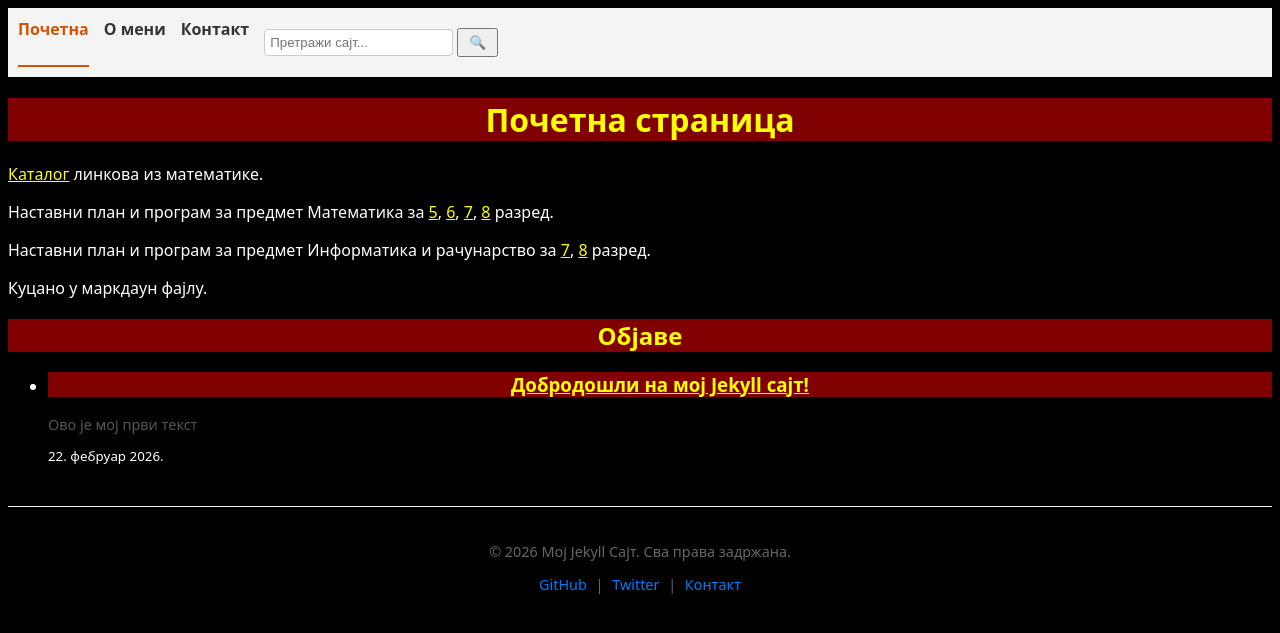
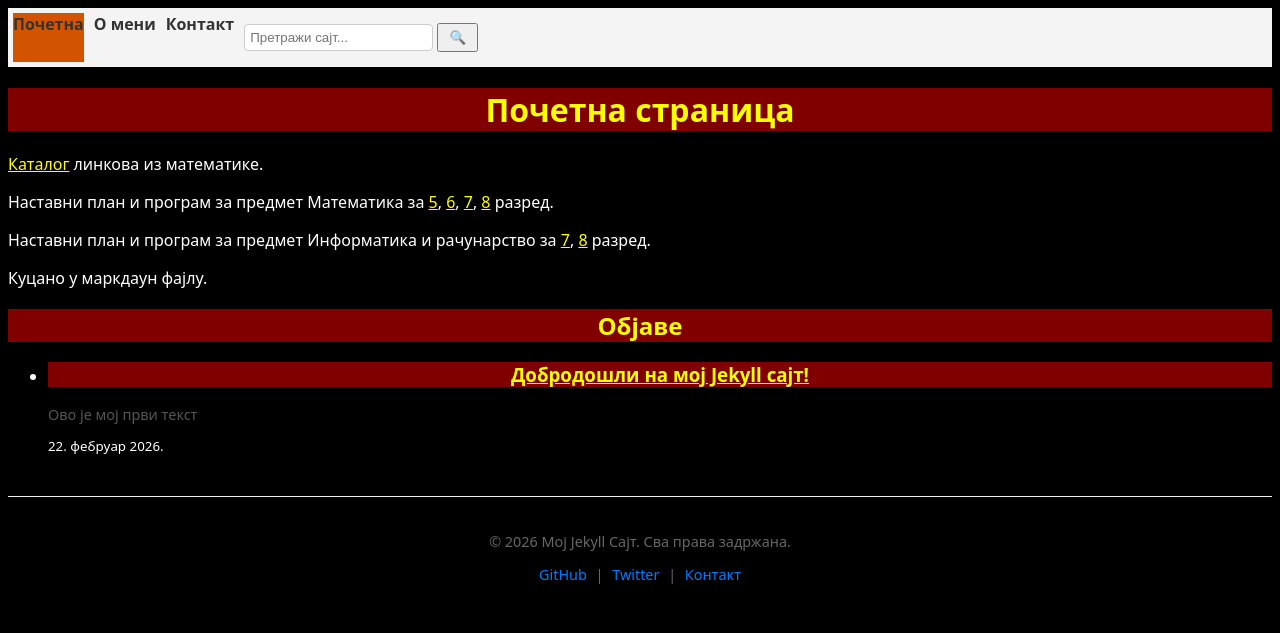
Before and after one commit to ndjapic/ndjapic.github.io, a Jekyll site: the page built from index.md, in a window 1280 px wide. Shown: the top 633 px of the page. Built offline with Jekyll 4.4.1, drawn with Linux system fonts in a browser that asks for light colours.

Commit message:
Update navigation.html

```diff
--- a/_includes/navigation.html
+++ b/_includes/navigation.html
@@ -24,10 +24,10 @@
   }
   .main-nav {
     background: #f4f4f4;
-    padding: 10px;
-    /*margin-bottom: 20px;*/
+    padding: 5px;
+    /*margin-bottom: 15px;*/
     display: flex;
-    gap: 15px; /* Размак између линкова */
+    gap: 10px; /* Размак између линкова */
   }
   .main-nav a {
     text-decoration: none;
@@ -38,7 +38,7 @@
     color: #007bff;
   }
   .main-nav a.active {
-    color: #d35400; /* Наранџаста или нека друга уочљива боја */
+    background-color: #d35400; /* Наранџаста или нека друга уочљива боја */
     font-weight: bold;
     border-bottom: 2px solid #d35400;
   }
```
